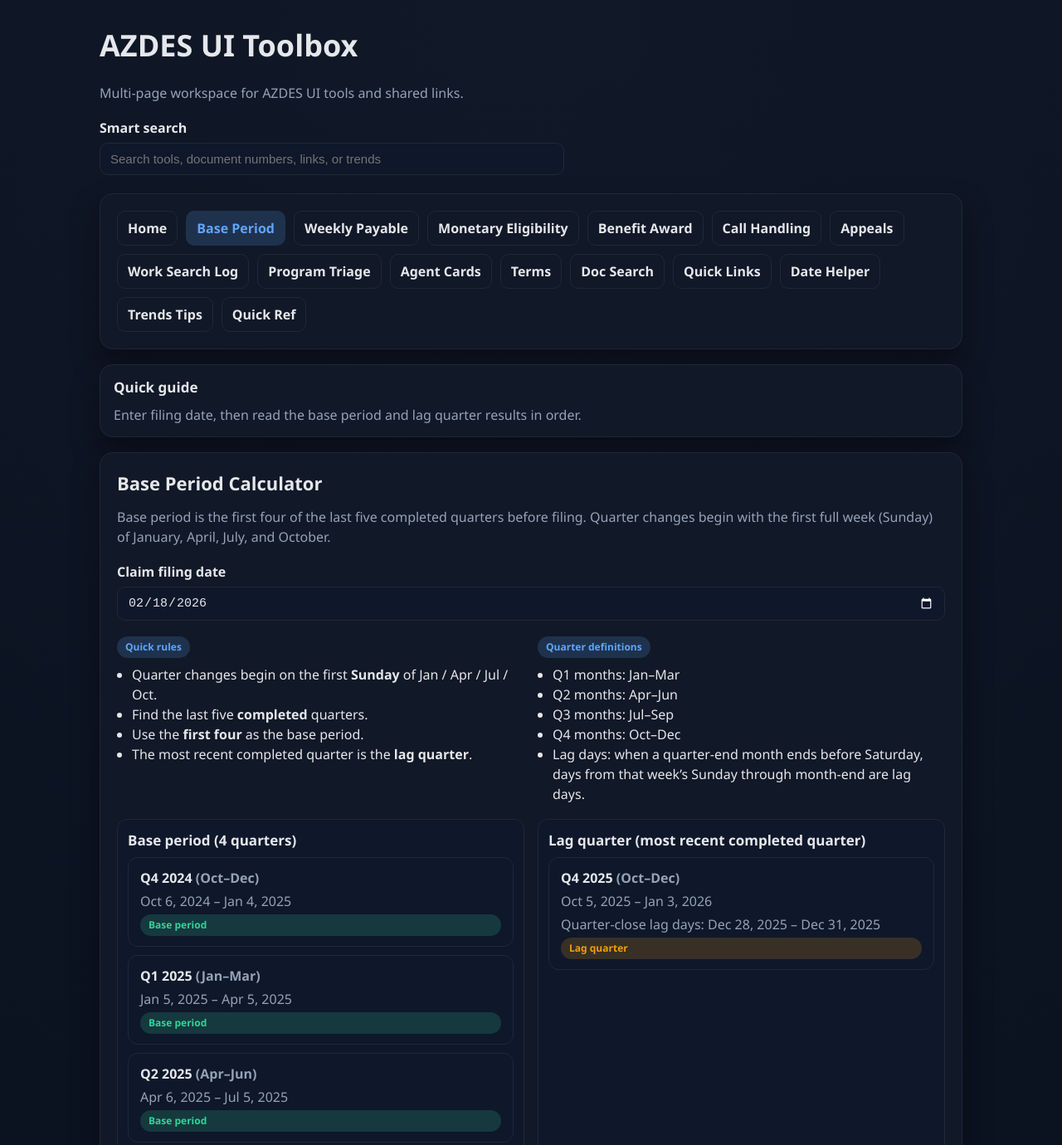
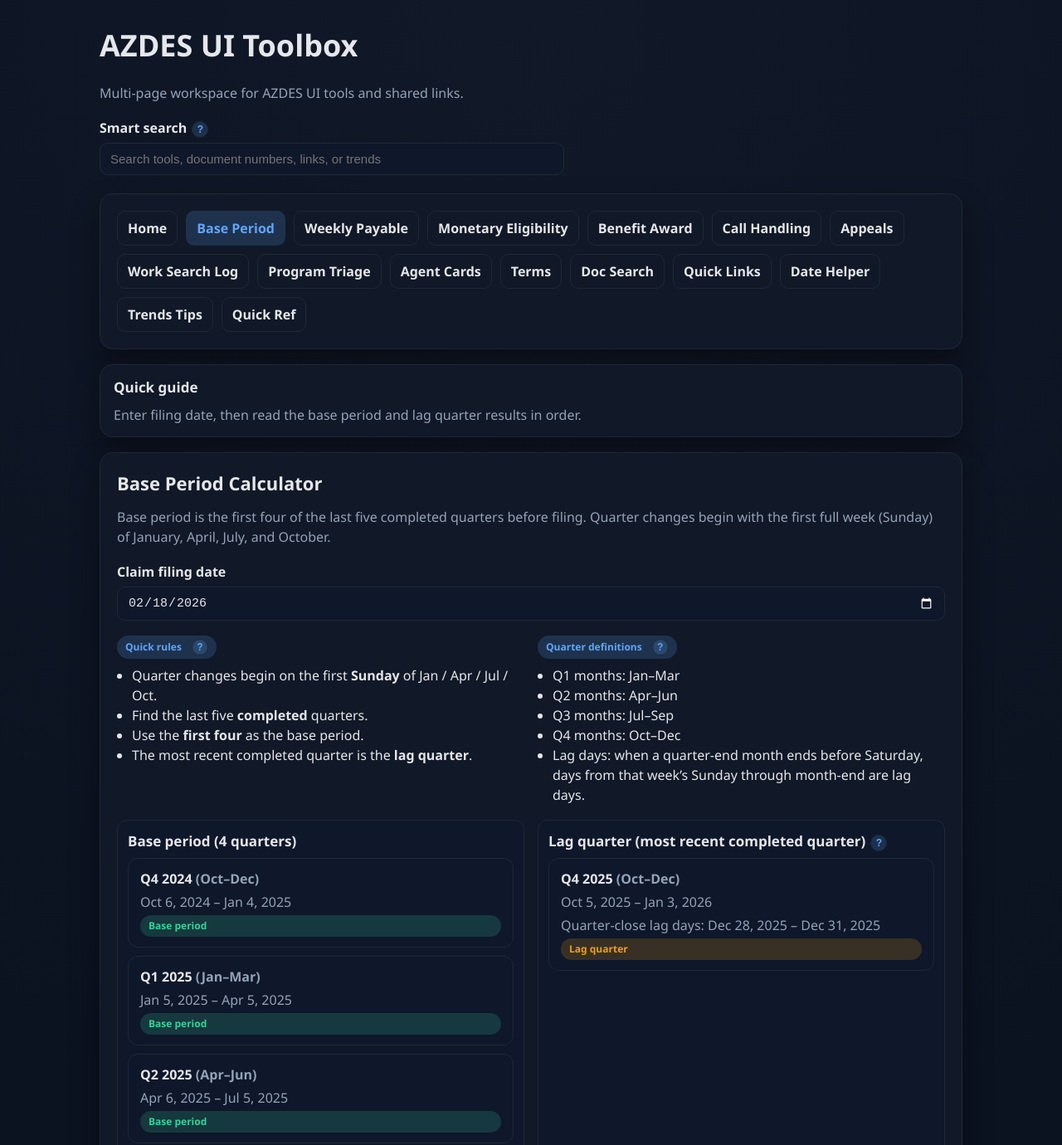
Before and after one commit to Rick-Smart/UI_TOOLS, a React (Vite) app: page /#/base-period in a window 1280 px wide. Shown: the top 1380 px of the page at 83% size. Built offline with nearby package versions, Linux system fonts and the light colour scheme.

Commit message:
Add tooltip wave 2 across calculators, appeals, links, and search

```diff
--- a/src/App.jsx
+++ b/src/App.jsx
@@ -1,5 +1,6 @@
 import { useMemo, useState } from "react";
 import { Link, NavLink, Navigate, Route, Routes } from "react-router-dom";
+import Tooltip from "./components/Tooltip";
 import HomePage from "./pages/HomePage";
 import { defaultLinks } from "./data/defaultLinks";
 import { documentReferences } from "./data/documentReferences";
@@ -108,7 +109,10 @@ function App() {
           Multi-page workspace for AZDES UI tools and shared links.
         </p>
         <div className="compact-grid">
-          <label htmlFor="global-search">Smart search</label>
+          <label htmlFor="global-search">
+            Smart search
+            <Tooltip text="Searches tool names, document references, default links, and active trends. Results are capped for speed." />
+          </label>
           <input
             id="global-search"
             type="text"
--- a/src/pages/AppealsHelperPage.jsx
+++ b/src/pages/AppealsHelperPage.jsx
@@ -1,4 +1,5 @@
 import { useMemo, useState } from "react";
+import Tooltip from "../components/Tooltip";
 import { copyText } from "../utils/copyText";
 import { dateFormatter } from "../utils/quarterUtils";
 
@@ -68,6 +69,7 @@ function AppealsHelperPage() {
         <div>
           <label htmlFor="determination-date">
             Determination/decision date
+            <Tooltip text="Use the date shown on the determination/decision notice." />
           </label>
           <input
             id="determination-date"
@@ -91,7 +93,10 @@ function AppealsHelperPage() {
           </select>
         </div>
         <div>
-          <label htmlFor="filing-method">Submission method</label>
+          <label htmlFor="filing-method">
+            Submission method
+            <Tooltip text="Mail uses postmark date. Non-mail channels use received date." />
+          </label>
           <select
             id="filing-method"
             value={filingMethod}
@@ -121,6 +126,7 @@ function AppealsHelperPage() {
           <p className="muted">{output.methodNote}</p>
           <p className="muted">
             If filing is late, include a written explanation for late filing.
+            <Tooltip text="Late appeals can be rejected without sufficient written cause, so include details." />
           </p>
           <div className="actions-row">
             <button
--- a/src/pages/BasePeriodPage.jsx
+++ b/src/pages/BasePeriodPage.jsx
@@ -1,4 +1,5 @@
 import { useMemo, useState } from "react";
+import Tooltip from "../components/Tooltip";
 import { copyText } from "../utils/copyText";
 import {
   formatRange,
@@ -114,7 +115,10 @@ function BasePeriodPage() {
 
       <div className="grid grid-2">
         <div>
-          <span className="pill">Quick rules</span>
+          <span className="pill">
+            Quick rules
+            <Tooltip text="Use completed quarters only. The newest completed quarter is lag; the prior four are base period." />
+          </span>
           <ul className="list">
             <li>
               Quarter changes begin on the first <strong>Sunday</strong> of Jan
@@ -133,7 +137,10 @@ function BasePeriodPage() {
           </ul>
         </div>
         <div>
-          <span className="pill">Quarter definitions</span>
+          <span className="pill">
+            Quarter definitions
+            <Tooltip text="Lag days can appear around quarter boundaries when month-end is before Saturday." />
+          </span>
           <ul className="list">
             <li>Q1 months: Jan–Mar</li>
             <li>Q2 months: Apr–Jun</li>
@@ -167,7 +174,10 @@ function BasePeriodPage() {
             </div>
 
             <div className="result" aria-live="polite">
-              <h3>Lag quarter (most recent completed quarter)</h3>
+              <h3>
+                Lag quarter (most recent completed quarter)
+                <Tooltip text="Lag quarter is not included in base-period wages; it sits between base period and current filing quarter." />
+              </h3>
               <div className="quarters">
                 <QuarterCard
                   info={calculation.latestQuarter}
--- a/src/pages/BenefitAwardPage.jsx
+++ b/src/pages/BenefitAwardPage.jsx
@@ -1,4 +1,5 @@
 import { useMemo, useState } from "react";
+import Tooltip from "../components/Tooltip";
 import { copyText } from "../utils/copyText";
 
 function BenefitAwardPage() {
@@ -117,6 +118,7 @@ function BenefitAwardPage() {
         />
         <span>
           Average unemployment rate in prior quarter is 5% or more (26x cap)
+          <Tooltip text="Unchecked = 24x cap. Checked = 26x cap. This only affects the cap side of max award." />
         </span>
       </label>
 
@@ -133,6 +135,7 @@ function BenefitAwardPage() {
             <li>
               Weekly benefit amount estimate (4% high quarter, max $320): $
               {result.weeklyBenefitAmount.toFixed(2)}
+              <Tooltip text="WBA estimate is 4% of highest quarter wages, limited to $320 maximum." />
             </li>
             <li>One-third wage cap: ${result.oneThirdCap.toFixed(2)}</li>
             <li>
@@ -143,6 +146,7 @@ function BenefitAwardPage() {
               <strong>
                 Estimated max benefit award: ${result.maxAward.toFixed(2)}
               </strong>
+              <Tooltip text="Max award uses the lower of one-third of total wages or the 24x/26x weekly benefit cap." />
             </li>
           </ul>
           <div className="actions-row">
--- a/src/pages/DocumentSearchPage.jsx
+++ b/src/pages/DocumentSearchPage.jsx
@@ -1,4 +1,5 @@
 import { useMemo, useState } from "react";
+import Tooltip from "../components/Tooltip";
 import { documentReferences } from "../data/documentReferences";
 
 function normalizeDocNumber(value) {
@@ -38,6 +39,7 @@ function DocumentSearchPage() {
           <p className="muted section-copy">
             Search AZDES by document number and quickly open known document
             pages.
+            <Tooltip text="Use document number format (UIB-xxxx or UB-xxx) for fastest results." />
           </p>
         </div>
         <span className="pill">{matchingDocs.length} matches</span>
@@ -103,6 +105,9 @@ function DocumentSearchPage() {
               >
                 Search by number
               </a>
+              <span className="muted">
+                <Tooltip text="Open source goes to the known official page. Search by number helps when direct source pages move or change." />
+              </span>
             </div>
           </article>
         ))}
--- a/src/pages/LinksPage.jsx
+++ b/src/pages/LinksPage.jsx
@@ -1,4 +1,5 @@
 import { useMemo, useState } from "react";
+import Tooltip from "../components/Tooltip";
 import { defaultLinks, linksStorageKey } from "../data/defaultLinks";
 
 function readStoredLinks() {
@@ -74,6 +75,7 @@ function LinksPage() {
           <h2>Quick Links</h2>
           <p className="muted section-copy">
             Save frequently used links in your local browser storage.
+            <Tooltip text="Saved links are browser-local on this device; they are not synced across users or devices." />
           </p>
         </div>
         <span className="pill">
@@ -103,7 +105,10 @@ function LinksPage() {
           />
         </div>
         <div>
-          <label htmlFor="link-group">Group</label>
+          <label htmlFor="link-group">
+            Group
+            <Tooltip text="Use groups like UI, Employment, Phone, or Team to organize links for faster scanning." />
+          </label>
           <input
             id="link-group"
             value={group}
--- a/src/pages/MonetaryEligibilityPage.jsx
+++ b/src/pages/MonetaryEligibilityPage.jsx
@@ -1,4 +1,5 @@
 import { useMemo, useState } from "react";
+import Tooltip from "../components/Tooltip";
 import { copyText } from "../utils/copyText";
 
 function MonetaryEligibilityPage() {
@@ -75,7 +76,10 @@ function MonetaryEligibilityPage() {
 
       <div className="input-grid">
         <div>
-          <label htmlFor="min-wage">Arizona minimum wage</label>
+          <label htmlFor="min-wage">
+            Arizona minimum wage
+            <Tooltip text="Pathway A threshold uses 390 × this value, so keep it current." />
+          </label>
           <input
             id="min-wage"
             type="number"
@@ -144,6 +148,7 @@ function MonetaryEligibilityPage() {
                 ? "Potentially monetarily eligible"
                 : "Not monetarily eligible by entered values"}
             </strong>
+            <Tooltip text="Potentially eligible means input values meet formula checks; final determination still follows official review." />
           </p>
           <ul className="list">
             <li>Total base-period wages: ${summary.total.toFixed(2)}</li>
@@ -154,9 +159,13 @@ function MonetaryEligibilityPage() {
             <li>
               Pathway A threshold (390 × min wage): $
               {summary.pathwayAThreshold.toFixed(2)}
+              <Tooltip text="Pathway A also requires the other three quarters total at least half of highest-quarter wages." />
             </li>
             <li>Pathway A status: {summary.pathwayA ? "Pass" : "Fail"}</li>
-            <li>Pathway B status: {summary.pathwayB ? "Pass" : "Fail"}</li>
+            <li>
+              Pathway B status: {summary.pathwayB ? "Pass" : "Fail"}
+              <Tooltip text="Pathway B requires all three: total wages ≥ 8000, wages in at least 2 quarters, and highest quarter ≥ 7987.5." />
+            </li>
           </ul>
           <div className="actions-row">
             <button
```
